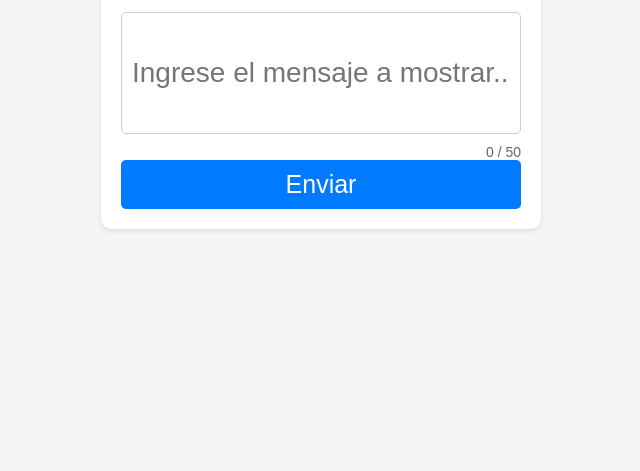
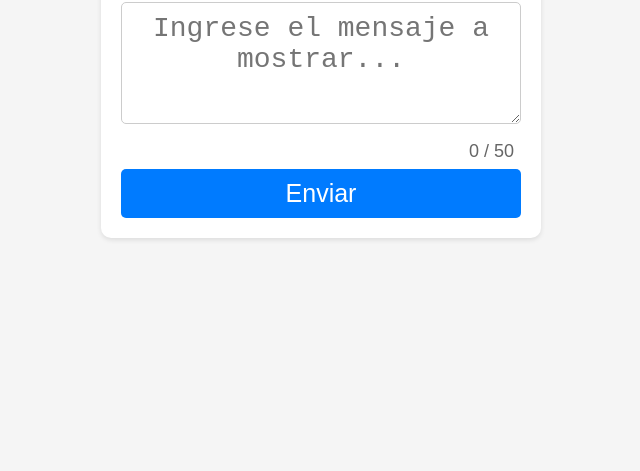
Before and after one commit to MarleneSalas/ClienteServidorProyectoU2, a plain HTML site: page Assets/Index.html in a window 1280 px wide. Shown: the part 329-800 px from the top of the page, without its empty margins (319-959 px from the left). Drawn offline with Linux system fonts and the light colour scheme.

Commit message:
Cambios en Index y en PrincipalView

```diff
--- a/Assets/Index.html
+++ b/Assets/Index.html
@@ -4,7 +4,8 @@
     <meta charset="UTF-8">
     <meta name="viewport" content="width=device-width, initial-scale=1.0">
     <title>VMS: Crear</title>
-    <link rel="stylesheet" type="text/css" href="estilo.css"/>
+    <link href="estilo.css" type="text/css" rel="stylesheet" />
+
     <style>
         body {
             font-family: Arial, sans-serif;
@@ -36,15 +37,15 @@ form {
             flex-direction: column;
         }
 
-input[type="text"] {
+        textarea {
             padding: 10px;
             margin-bottom: 10px;
             border: 1px solid #ccc;
             border-radius: 5px;
             font-size: 28px;
             text-align: center;
-    height: 100px;
-    direction: ltr;
+            min-height: 100px;
+            resize: vertical;
         }
 
         input[type="submit"] {
@@ -64,33 +65,28 @@ input[type="submit"]:hover {
 
         #contador {
             text-align: right;
-    font-size: 14px;
+            font-size: 18px;
             color: #666;
+            margin: 7px;
         }
-
     </style>
 </head>
 <body>
     <div class="container">
         <h1>MENSAJE</h1>
         <form method="post" action="./nuevo">
-            <input type="text" name="Texto" id="texto" placeholder="Ingrese el mensaje a mostrar..."
-                      maxlength="50" />
+            <textarea name="Texto" id="texto" placeholder="Ingrese el mensaje a mostrar..." maxlength="50"></textarea>
             <span id="contador">0 / 50</span>
             <input type="submit" value="Enviar">
         </form>
     </div>
     <script type="text/javascript">
-        // Obtener referencia al campo de texto y al contador
+
         const inputTexto = document.getElementById("texto");
         const contador = document.getElementById("contador");
 
-        // Escuchar el evento de entrada en el campo de texto
         inputTexto.addEventListener("input", function () {
-            // Obtener la longitud del texto ingresado
             const longitudTexto = inputTexto.value.length;
-
-            // Actualizar el contador
             contador.textContent = longitudTexto + " / 50";
         });
     </script>
--- a/Assets/estilo.css
+++ b/Assets/estilo.css
@@ -1,15 +1,16 @@
-body {
-    /*font-family: Arial, sans-serif;*/
-    background-color: red;
-    /*margin: 0;
+
+/*body {
+    font-family: Arial, sans-serif;
+    background-color: #f5f5f5;
+    margin: 0;
     padding: 0;
     display: flex;
     justify-content: center;
     align-items: center;
-    height: 100vh;*/
+    height: 100vh;
 }
 
-/*.container {
+.container {
     background-color: #fff;
     padding: 20px;
     border-radius: 10px;
@@ -28,13 +29,12 @@ form {
     flex-direction: column;
 }
 
-textarea {
+input[type="text"] {
     padding: 10px;
     margin-bottom: 10px;
     border: 1px solid #ccc;
     border-radius: 5px;
     font-size: 28px;
-    resize: vertical;
     text-align: center;
     height: 100px;
     direction: ltr;
@@ -51,12 +51,13 @@ input[type="submit"] {
     transition: background-color 0.3s ease;
 }
 
-input[type="submit"]:hover {
+    input[type="submit"]:hover {
         background-color: #0056b3;
-}
+    }
 
 #contador {
     text-align: right;
     font-size: 14px;
     color: #666;
-}*/
+}
+*/
```
Also changed, not shown: 2 other files. Lines whose indentation alone changed are shown as unchanged.
